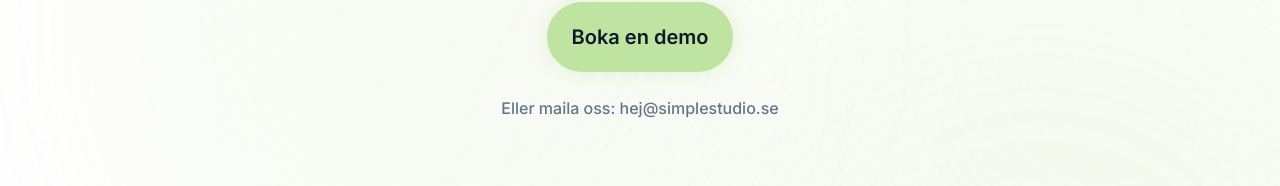
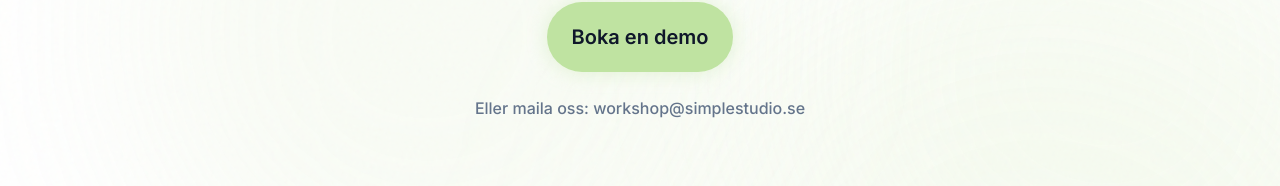
Before and after one commit to carljohanorndahl-ctrl/Ai-workshops, a React (Vite) app: page / in a window 1280 px wide. Shown: the part 4805-4991 px from the top of the page. Built offline with nearby package versions, Linux system fonts and the light colour scheme.

Commit message:
Update FinalCta.tsx

```diff
--- a/components/FinalCta.tsx
+++ b/components/FinalCta.tsx
@@ -35,8 +35,8 @@ const FinalCta: React.FC = () => {
                     >
                         Boka en demo
                     </Button>
-                    <a href="hej@simplestudio.se" className="text-slate-500 hover:text-[#A9D98B] transition-colors border-b border-transparent hover:border-[#A9D98B] pb-0.5 font-medium">
-                        Eller maila oss: hej@simplestudio.se
+                    <a href="workshop@simplestudio.se" className="text-slate-500 hover:text-[#A9D98B] transition-colors border-b border-transparent hover:border-[#A9D98B] pb-0.5 font-medium">
+                        Eller maila oss: workshop@simplestudio.se
                     </a>
                 </div>
             </div>
```
